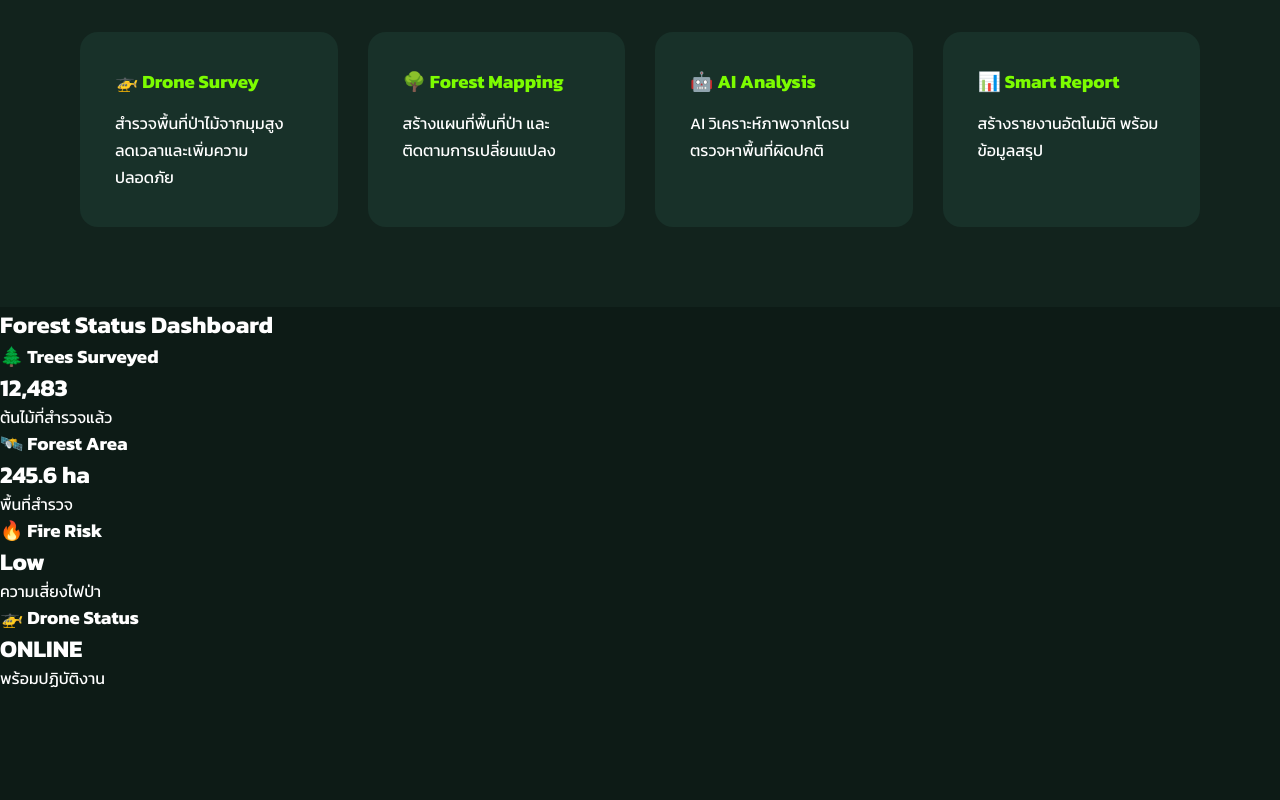
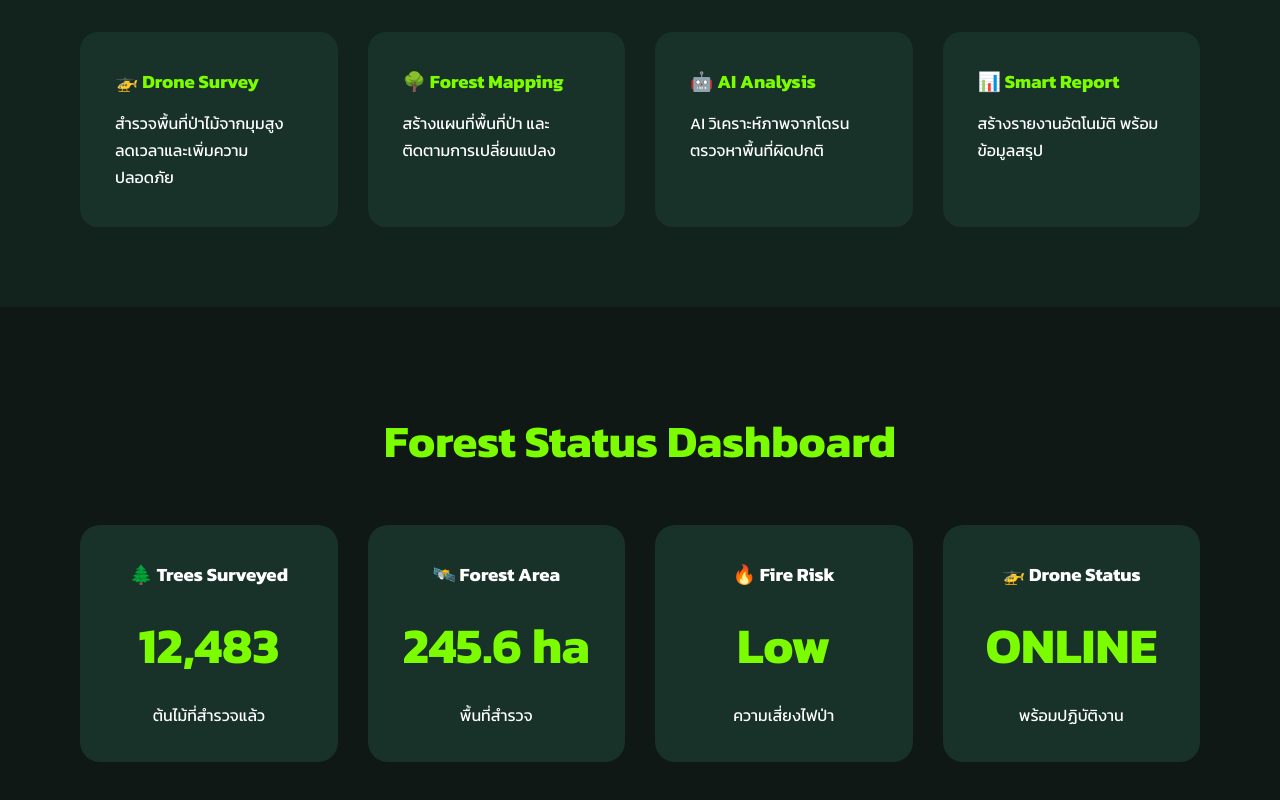
Before and after one commit to ryanliix48/ForestEye, a plain HTML site: page index.html in a window 1280 px wide. Shown: the part 848-1648 px from the top of the page. Before the commit the page ends 1538 px from the top, so only its background shows below. Drawn offline with Linux system fonts and the light colour scheme.

Commit message:
Update style.css

```diff
--- a/style.css
+++ b/style.css
@@ -140,3 +140,62 @@ padding:40px 20px;
 }
 
 }
+.dashboard{
+
+padding:100px 80px;
+
+background:#0f1815;
+
+text-align:center;
+
+}
+
+.dashboard h2{
+
+font-size:45px;
+
+margin-bottom:50px;
+
+color:#7CFC00;
+
+}
+
+.dashboard-grid{
+
+display:grid;
+
+grid-template-columns:repeat(auto-fit,minmax(250px,1fr));
+
+gap:30px;
+
+}
+
+.status-card{
+
+background:#183129;
+
+padding:35px;
+
+border-radius:20px;
+
+transition:.35s;
+
+}
+
+.status-card:hover{
+
+transform:translateY(-10px);
+
+box-shadow:0 0 30px rgba(0,255,100,.35);
+
+}
+
+.status-card h1{
+
+font-size:50px;
+
+margin:20px 0;
+
+color:#7CFC00;
+
+}
```
